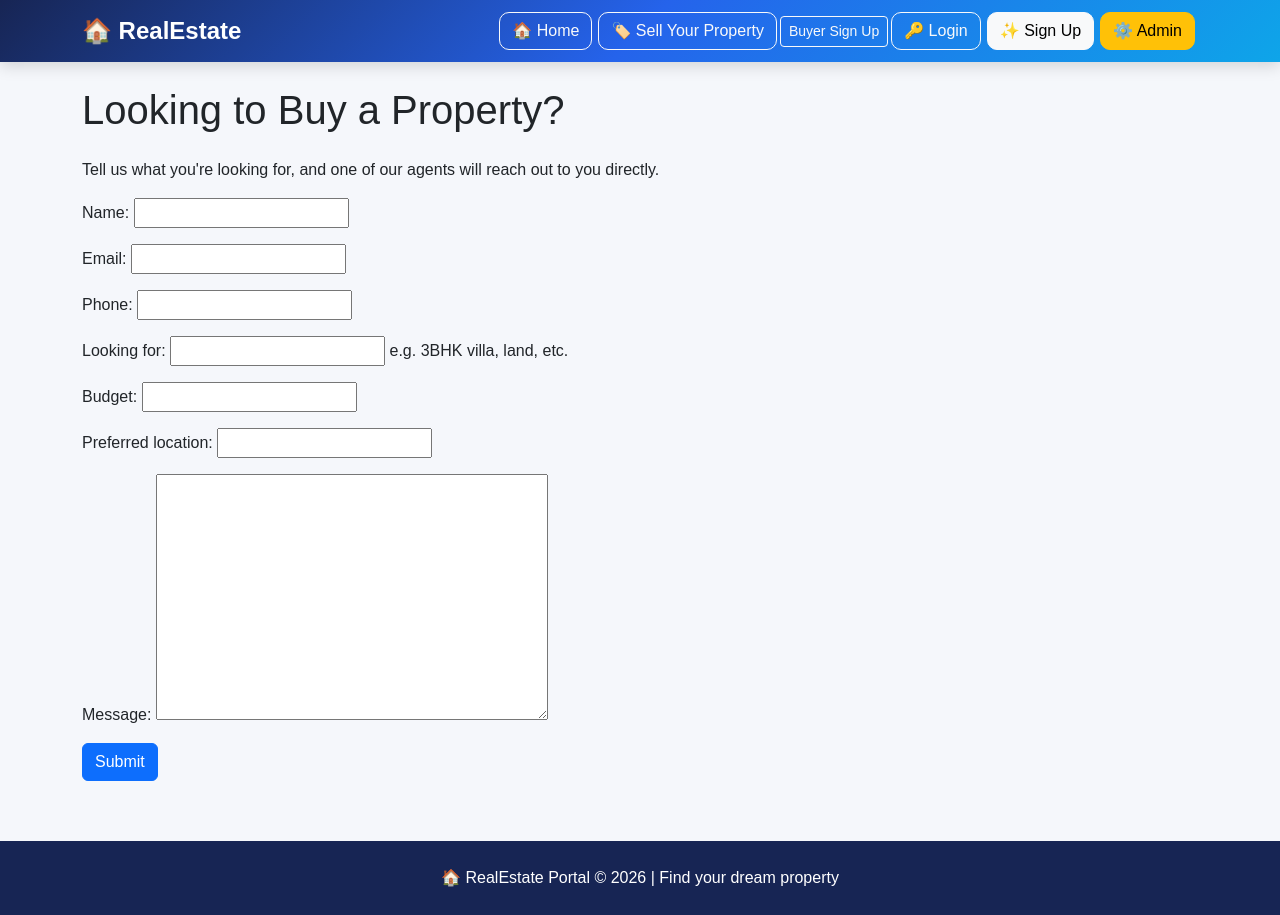
After one commit to Keerthi-3009/real-estate-project, a Django app: page /buyer-signup/ in a window 1280 px wide. The commit adds this page. Run offline with Django 5.2, Linux system fonts and the light colour scheme.

Commit message:
Add buyer inquiry form so buyers submit requirements to agents only

```diff
--- a/listings/admin.py
+++ b/listings/admin.py
@@ -9,6 +9,8 @@ from .models import (
     SellerSubmission,
     SellerSubmissionImage,
 )
+from .models import BuyerInquiry
+
 
 admin.site.register(Property)
 admin.site.register(PropertyType)
@@ -18,3 +20,4 @@ admin.site.register(Inquiry)
 admin.site.register(Favorite)
 admin.site.register(SellerSubmission)
 admin.site.register(SellerSubmissionImage)
+admin.site.register(BuyerInquiry)
--- a/listings/forms.py
+++ b/listings/forms.py
@@ -1,5 +1,7 @@
 from django import forms
 from .models import Property, Inquiry, SellerSubmission, SellerSubmissionImage
+from .models import BuyerInquiry
+
 class PropertyForm(forms.ModelForm):
     class Meta:
         model = Property
@@ -32,3 +34,10 @@ class SellerSubmissionImageForm(forms.ModelForm):
     class Meta:
         model = SellerSubmissionImage
         fields = ['image']
+
+
+
+class BuyerInquiryForm(forms.ModelForm):
+    class Meta:
+        model = BuyerInquiry
+        fields = ['name', 'email', 'phone', 'looking_for', 'budget', 'preferred_location', 'message']
--- a/listings/models.py
+++ b/listings/models.py
@@ -30,7 +30,6 @@ class Property(models.Model):
     property_type = models.ForeignKey(
         PropertyType,
         on_delete=models.CASCADE
-
     )
 
     def __str__(self):
@@ -38,8 +37,6 @@ class Property(models.Model):
 
     class Meta:
         verbose_name_plural = "Properties"
-
-
 
 
 class PropertyImage(models.Model):
@@ -72,6 +69,7 @@ class Favorite(models.Model):
     def __str__(self):
         return f"{self.user} - {self.property.title}"
 
+
 class SellerSubmission(models.Model):
     name = models.CharField(max_length=100)
     email = models.EmailField()
@@ -97,3 +95,20 @@ class SellerSubmissionImage(models.Model):
 
     def __str__(self):
         return f"Image for {self.submission.property_title}"
+
+
+class BuyerInquiry(models.Model):
+    name = models.CharField(max_length=100)
+    email = models.EmailField()
+    phone = models.CharField(max_length=20)
+    looking_for = models.CharField(max_length=200, help_text="e.g. 3BHK villa, land, etc.")
+    budget = models.DecimalField(max_digits=12, decimal_places=2, blank=True, null=True)
+    preferred_location = models.CharField(max_length=200, blank=True)
+    message = models.TextField(blank=True)
+    created_at = models.DateTimeField(auto_now_add=True)
+
+    def __str__(self):
+        return f"{self.name} - looking for {self.looking_for}"
+
+    class Meta:
+        verbose_name_plural = "Buyer Inquiries"
--- a/listings/templates/listings/base.html
+++ b/listings/templates/listings/base.html
@@ -140,12 +140,15 @@
                     🏷️ Sell Your Property
                 </a>
 
+                <a href="{% url 'buyer_signup' %}" class="btn btn-outline-light btn-sm">Buyer Sign Up</a>
+
                 {% if user.is_authenticated %}
 
-                    <a href="{% url 'property_create' %}"
-                       class="btn btn-light nav-btn">
-                        ➕ Add Property
-                    </a>
+    {% if user.role == 'agent' %}
+        <a href="{% url 'property_create' %}" class="btn btn-outline-light btn-sm">
+            Add Property
+        </a>
+    {% endif %}
 
                     <span class="text-white mx-2">
                         Hi, {{ user.username }}
--- /dev/null
+++ b/listings/templates/listings/buyer_signup.html
@@ -0,0 +1,11 @@
+{% extends 'listings/base.html' %}
+{% block title %}Buyer Sign Up{% endblock %}
+{% block content %}
+<h1 class="mb-4">Looking to Buy a Property?</h1>
+<p>Tell us what you're looking for, and one of our agents will reach out to you directly.</p>
+<form method="post">
+    {% csrf_token %}
+    {{ form.as_p }}
+    <button type="submit" class="btn btn-primary">Submit</button>
+</form>
+{% endblock %}
--- a/listings/urls.py
+++ b/listings/urls.py
@@ -9,4 +9,5 @@ urlpatterns = [
     path('property/<int:pk>/delete/', views.property_delete, name='property_delete'),
     path('property/<int:pk>/inquire/', views.property_inquiry, name='property_inquiry'),
     path('sell/', views.sell_property, name='sell_property'),
+    path('buyer-signup/', views.buyer_signup, name='buyer_signup'),
 ]
--- a/listings/views.py
+++ b/listings/views.py
@@ -1,5 +1,6 @@
 from django.shortcuts import render, get_object_or_404, redirect
-from django.contrib.auth.decorators import login_required
+from django.contrib.auth.decorators import login_required, user_passes_test
+from .forms import BuyerInquiryForm
 
 from .models import (
     Property,
@@ -16,6 +17,9 @@ from .forms import (
     SellerSubmissionForm
 )
 
+def is_agent(user):
+    return user.is_authenticated and user.role == 'agent'
+
 def property_list(request):
     property_filter = PropertyFilter(request.GET, queryset=Property.objects.all())
     return render(request, 'listings/property_list.html', {'filter': property_filter})
@@ -25,7 +29,9 @@ def property_detail(request, pk):
     return render(request, 'listings/property_detail.html', {'property': property})
 
 
-@login_required
+
+
+@user_passes_test(is_agent)
 def property_create(request):
     if request.method == 'POST':
         form = PropertyForm(request.POST)
@@ -35,10 +41,8 @@ def property_create(request):
             property.agent = request.user
             property.save()
 
-            # Get all uploaded images
             images = request.FILES.getlist('images')
 
-            # Save each image
             for img in images:
                 PropertyImage.objects.create(
                     property=property,
@@ -151,3 +155,18 @@ def sell_property(request):
         'listings/sell_property.html',
         {'form': form}
     )
+
+def is_agent(user):
+    return user.is_authenticated and user.role == 'agent'
+
+
+
+def buyer_signup(request):
+    if request.method == 'POST':
+        form = BuyerInquiryForm(request.POST)
+        if form.is_valid():
+            form.save()
+            return redirect('property_list')
+    else:
+        form = BuyerInquiryForm()
+    return render(request, 'listings/buyer_signup.html', {'form': form})
```
Also changed, not shown: listings/migrations/0009_buyerinquiry.py (added).
